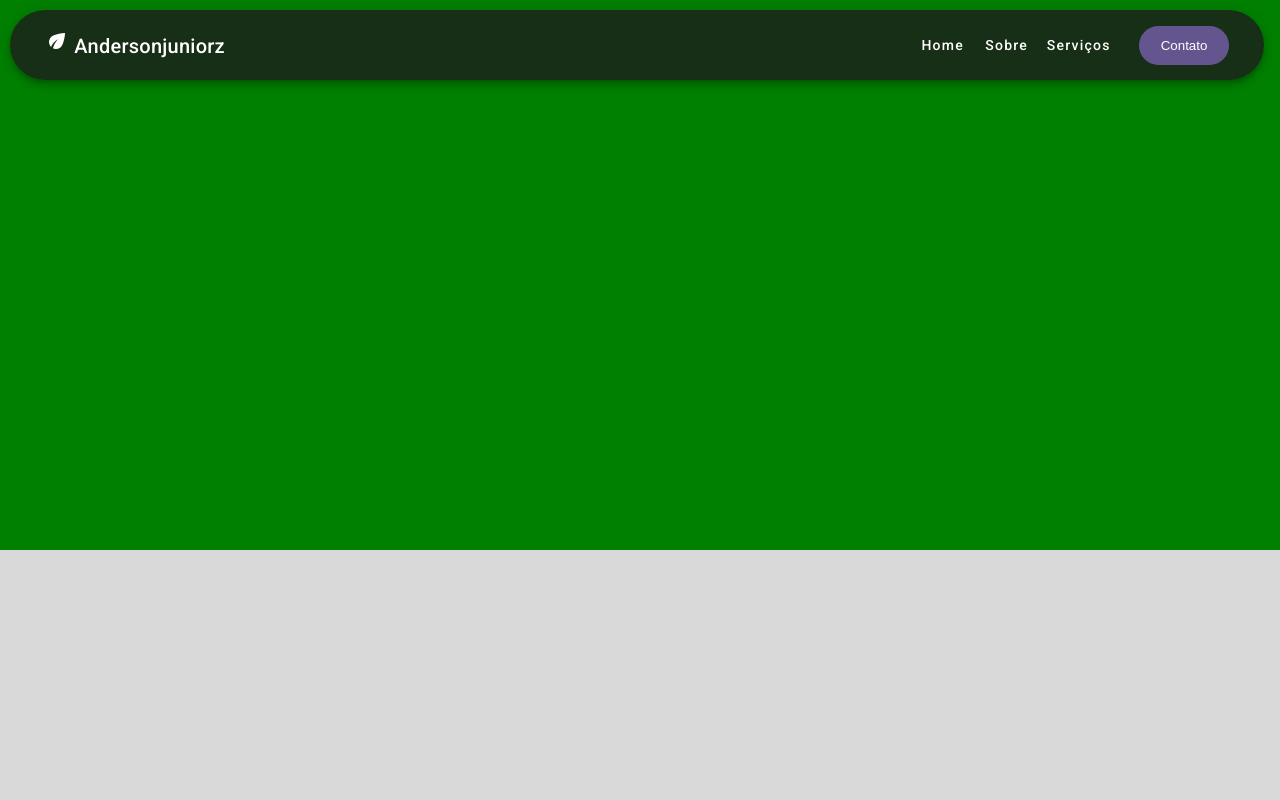
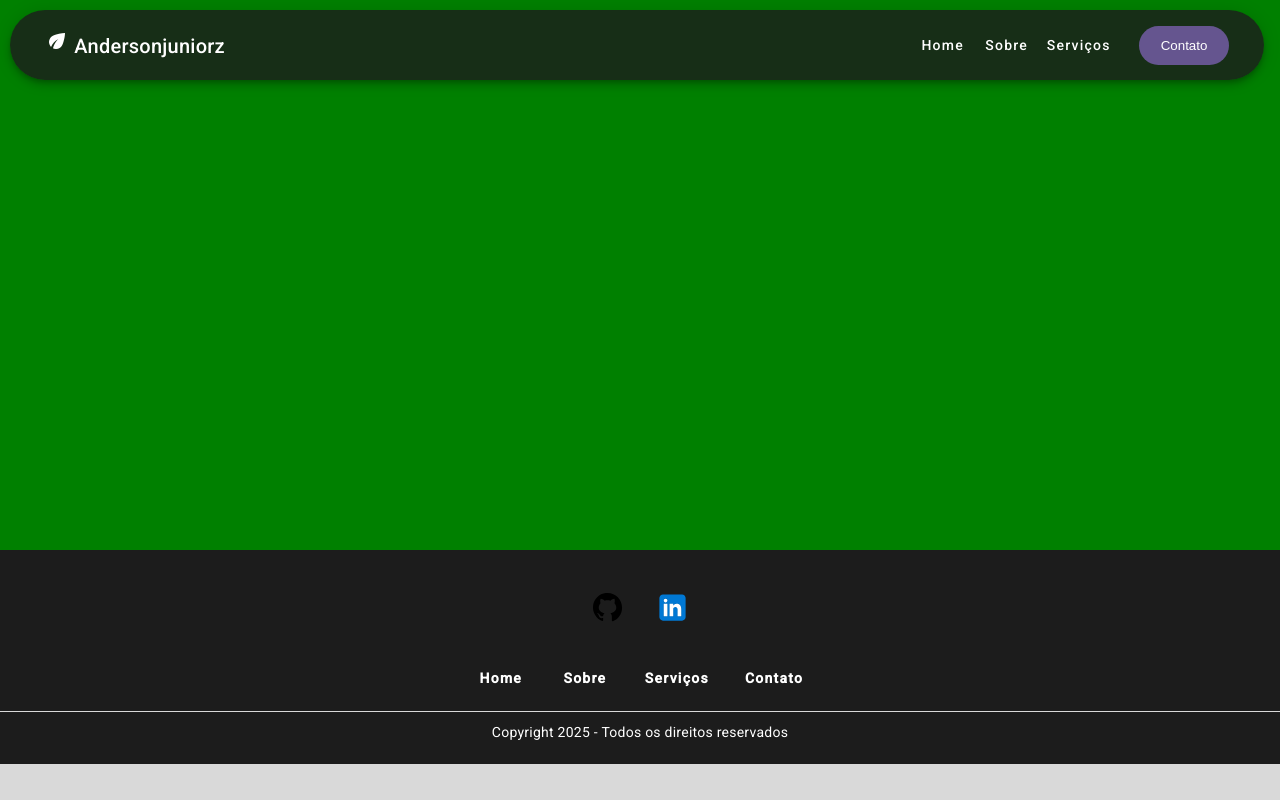
Before and after one commit to andersonjuniorz/andersonjuniorz-portfolio, an Angular app: page / in a window 1280 px wide. Built offline with nearby package versions, Linux system fonts and the light colour scheme.

Commit message:
Improving and organizing coding

```diff
--- a/src/app/app.component.ts
+++ b/src/app/app.component.ts
@@ -1,13 +1,16 @@
 import { Component } from '@angular/core';
 import { RouterOutlet } from '@angular/router';
 import { NavbarComponent } from "./components/navbar/navbar.component";
+import { FooterComponent } from "./components/footer/footer.component";
 
 @Component({
   selector: 'app-root',
-  imports: [RouterOutlet, NavbarComponent],
+  imports: [RouterOutlet, NavbarComponent, FooterComponent],
   template:
-  `<app-navbar />
+  `
+  <app-navbar />
   <router-outlet />
+  <app-footer />
   `,
 })
 export class AppComponent {
--- a/src/app/components/footer/footer.component.html
+++ b/src/app/components/footer/footer.component.html
@@ -1 +1,53 @@
-<p>footer works!</p>
+<footer>
+    <section class="content">
+
+        <section class="icons">
+            <a href="http://github.com/andersonjuniorz" target="_blank" rel="noopener noreferrer">
+
+                <!-- Github -->
+                <svg xmlns="http://www.w3.org/2000/svg" x="0px" y="0px" width="24" height="24" viewBox="0 0 24 24">
+                    <path d="M10.9,2.1c-4.6,0.5-8.3,4.2-8.8,8.7c-0.5,4.7,2.2,8.9,6.3,10.5C8.7,21.4,9,21.2,9,20.8v-1.6c0,0-0.4,0.1-0.9,0.1 c-1.4,0-2-1.2-2.1-1.9c-0.1-0.4-0.3-0.7-0.6-1C5.1,16.3,5,16.3,5,16.2C5,16,5.3,16,5.4,16c0.6,0,1.1,0.7,1.3,1c0.5,0.8,1.1,1,1.4,1 c0.4,0,0.7-0.1,0.9-0.2c0.1-0.7,0.4-1.4,1-1.8c-2.3-0.5-4-1.8-4-4c0-1.1,0.5-2.2,1.2-3C7.1,8.8,7,8.3,7,7.6C7,7.2,7,6.6,7.3,6 c0,0,1.4,0,2.8,1.3C10.6,7.1,11.3,7,12,7s1.4,0.1,2,0.3C15.3,6,16.8,6,16.8,6C17,6.6,17,7.2,17,7.6c0,0.8-0.1,1.2-0.2,1.4 c0.7,0.8,1.2,1.8,1.2,3c0,2.2-1.7,3.5-4,4c0.6,0.5,1,1.4,1,2.3v2.6c0,0.3,0.3,0.6,0.7,0.5c3.7-1.5,6.3-5.1,6.3-9.3 C22,6.1,16.9,1.4,10.9,2.1z"></path>
+                </svg>
+
+            </a>
+
+            <a href="http://linkedin.com/in/andersonjuniorz/" target="_blank" rel="noopener noreferrer">
+
+                <!-- Linkedin -->
+                <svg xmlns="http://www.w3.org/2000/svg" x="0px" y="0px" width="48" height="48" viewBox="0 0 48 48">
+                    <path fill="#0078d4" d="M42,37c0,2.762-2.238,5-5,5H11c-2.761,0-5-2.238-5-5V11c0-2.762,2.239-5,5-5h26c2.762,0,5,2.238,5,5	V37z"></path><path d="M30,37V26.901c0-1.689-0.819-2.698-2.192-2.698c-0.815,0-1.414,0.459-1.779,1.364	c-0.017,0.064-0.041,0.325-0.031,1.114L26,37h-7V18h7v1.061C27.022,18.356,28.275,18,29.738,18c4.547,0,7.261,3.093,7.261,8.274	L37,37H30z M11,37V18h3.457C12.454,18,11,16.528,11,14.499C11,12.472,12.478,11,14.514,11c2.012,0,3.445,1.431,3.486,3.479	C18,16.523,16.521,18,14.485,18H18v19H11z" opacity=".05"></path><path d="M30.5,36.5v-9.599c0-1.973-1.031-3.198-2.692-3.198c-1.295,0-1.935,0.912-2.243,1.677	c-0.082,0.199-0.071,0.989-0.067,1.326L25.5,36.5h-6v-18h6v1.638c0.795-0.823,2.075-1.638,4.238-1.638	c4.233,0,6.761,2.906,6.761,7.774L36.5,36.5H30.5z M11.5,36.5v-18h6v18H11.5z M14.457,17.5c-1.713,0-2.957-1.262-2.957-3.001	c0-1.738,1.268-2.999,3.014-2.999c1.724,0,2.951,1.229,2.986,2.989c0,1.749-1.268,3.011-3.015,3.011H14.457z" opacity=".07"></path><path fill="#fff" d="M12,19h5v17h-5V19z M14.485,17h-0.028C12.965,17,12,15.888,12,14.499C12,13.08,12.995,12,14.514,12	c1.521,0,2.458,1.08,2.486,2.499C17,15.887,16.035,17,14.485,17z M36,36h-5v-9.099c0-2.198-1.225-3.698-3.192-3.698	c-1.501,0-2.313,1.012-2.707,1.99C24.957,25.543,25,26.511,25,27v9h-5V19h5v2.616C25.721,20.5,26.85,19,29.738,19	c3.578,0,6.261,2.25,6.261,7.274L36,36L36,36z"></path>
+                </svg>
+
+            </a>
+        </section>
+
+        <section class="menu">
+            <ul>
+                <li>
+                    <a mat-button routerLink="/">Home</a>
+                </li>
+                <li>
+                    <a mat-button routerLink="/about">Sobre</a>
+                </li>
+                <li>
+                    <!-- <a mat-button routerLink="/">Serviços</a> -->
+                    <button mat-button [matMenuTriggerFor]="serviceMenu">Serviços</button>
+                    <mat-menu #serviceMenu="matMenu">
+                        <button mat-menu-item routerLink="/services/web">Serviço Web</button>
+                        <button mat-menu-item routerLink="/services/games">Serviço de Games</button>
+                        <button mat-menu-item routerLink="/services/3d">Serviço 3D</button>
+                    </mat-menu>
+                </li>
+                <li>
+                    <a mat-button (click)="goToContact()">Contato</a>
+                </li>
+            </ul>
+        </section>
+
+
+        <section class="copyright">
+            <p>Copyright 2025 - Todos os direitos reservados</p>
+        </section>
+
+    </section>
+</footer>
--- a/src/app/components/footer/footer.component.scss
+++ b/src/app/components/footer/footer.component.scss
@@ -0,0 +1,102 @@
+footer {
+    background-color: var(--color-dark-text);
+    color: white;
+    display: flex;
+    flex-direction: column;
+    justify-content: flex-end;
+    height: auto;
+    width: 100%;
+    padding: 20px 0;
+    margin-bottom: 0;
+    padding-bottom: 0;
+}
+
+footer .content {
+    width: 100%;
+    display: flex;
+    flex-direction: column;
+    align-items: center;
+}
+
+/* ------------------ ICONS ---------------------- */
+
+footer .icons {
+    display: flex;
+    justify-content: center;
+    gap: 30px;
+    padding: 20px 0;
+}
+
+footer .icons svg {
+    color: white;
+    display: flex;
+    align-items: center;
+    justify-content: center;
+    width: 35px;
+    height: 35px;
+    border-radius: 50%;
+    transition: transform 0.3s ease-in-out;
+}
+
+footer .icons mat-icon:hover {
+    transform: scale(1.1);
+}
+
+/* ------------------ NAV MENU FOOTER ---------------------- */
+footer .menu {
+    display: flex;
+    justify-content: center;
+    padding: 15px 0;
+}
+
+footer .menu ul {
+    list-style: none;
+    display: flex;
+    padding: 0;
+    margin: 0;
+    gap: 20px;
+}
+
+footer .menu ul li {
+    margin: 0;
+}
+
+footer .menu ul li a {
+    text-decoration: none;
+}
+
+footer .menu button,
+footer .menu ul li a{
+    color: white;
+    font-weight: bold;
+    transition: color 0.3s ease-in-out;
+}
+
+footer .menu ul li a:hover {
+    color: var(--color-Background);
+}
+
+/* ------------------ COPYRIGHT ---------------------- */
+
+footer .copyright {
+    width: 100%;
+    text-align: center;
+    padding: 10px 0;
+    border-top: 1px solid var(--color-Background);
+    font-size: 14px;
+    box-sizing: border-box;
+}
+
+/* ------------------ RESPONSIVIDADE ---------------------- */
+
+@media (max-width: 768px) {
+    footer .menu ul {
+        flex-direction: column;
+        text-align: center;
+    }
+
+    footer .icons {
+        flex-wrap: wrap;
+        gap: 15px;
+    }
+}
--- a/src/app/components/footer/footer.component.ts
+++ b/src/app/components/footer/footer.component.ts
@@ -1,10 +1,56 @@
-import { Component } from '@angular/core';
+import { DOCUMENT, isPlatformBrowser } from '@angular/common';
+import { Component, Inject, PLATFORM_ID } from '@angular/core';
+import { MatButtonModule } from '@angular/material/button';
+import { MatMenuModule } from '@angular/material/menu';
+import { RouterModule } from '@angular/router';
+import { Router } from '@angular/router';
+
 
 @Component({
   selector: 'app-footer',
-  imports: [],
+  imports: [
+    MatButtonModule,
+    RouterModule,
+    MatMenuModule
+  ],
   templateUrl: './footer.component.html',
   styleUrl: './footer.component.scss'
 })
 
-export class FooterComponent {}
+export class FooterComponent {
+
+  constructor(
+    private router: Router,
+    @Inject(PLATFORM_ID) private platformId: Object, // Injeta o identificador da plataforma
+    @Inject(DOCUMENT) private document: Document // Usa DOCUMENT para manipulacao segura do DOM
+  ) {}
+
+  goToContact() {
+    if (isPlatformBrowser(this.platformId)) { // Garante que so rode no navegador
+
+      if (this.router.url === '/') {
+
+        const contactSection = this.document.getElementById('contact');
+
+        if (contactSection) {
+          contactSection.scrollIntoView({ behavior: 'smooth' });
+        }
+
+      } else {
+
+        this.router.navigate(['/']).then(() => {
+
+          setTimeout(() => {
+            const contactSection = this.document.getElementById('contact');
+            if (contactSection) {
+              contactSection.scrollIntoView({ behavior: 'smooth' });
+            }
+          }, 300);
+
+        });
+
+      }
+    }
+  }
+
+}
```
